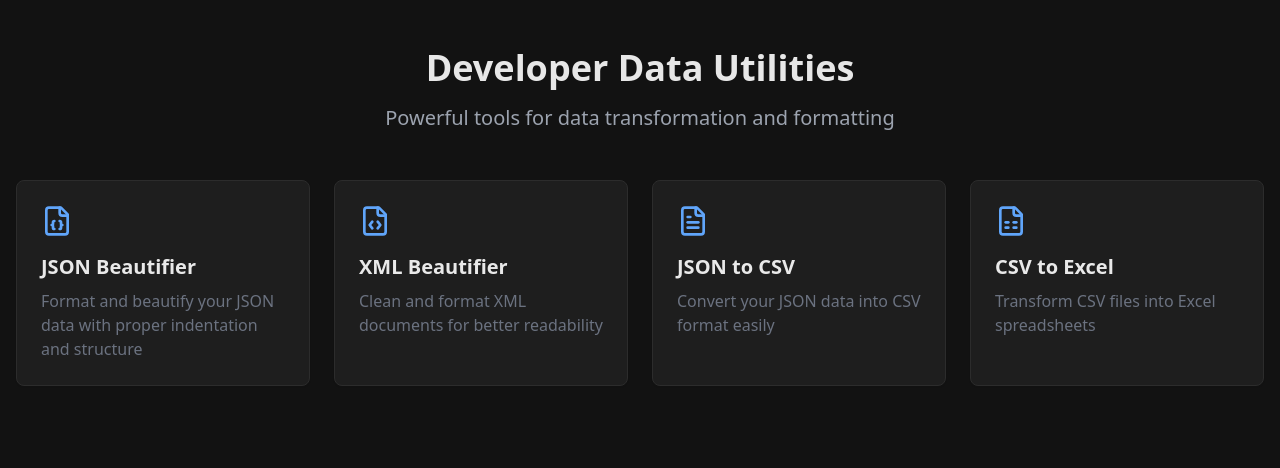
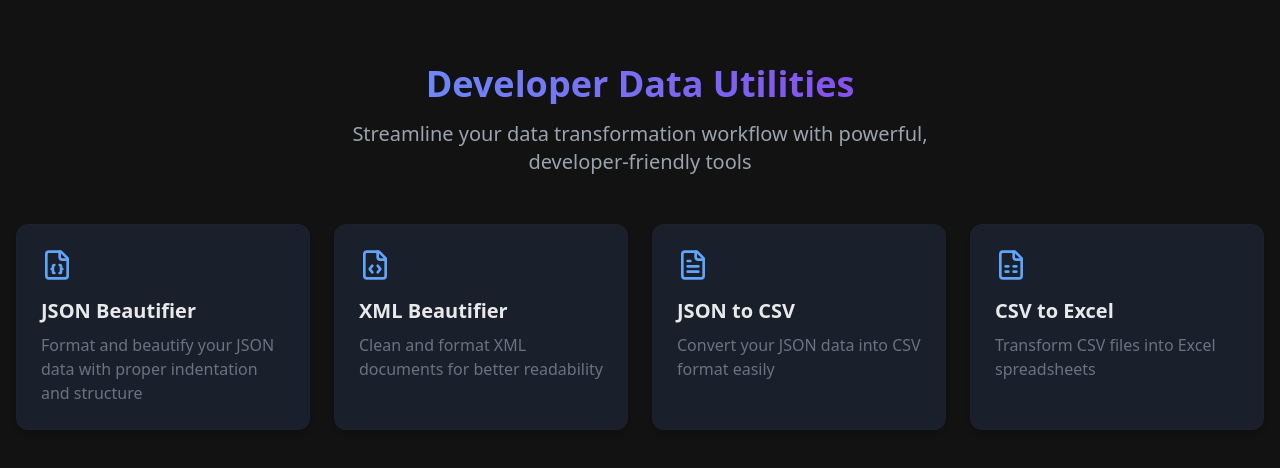
Before and after one commit to GauravChinavle/ohmygosh, a React (Vite) app: page / in a window 1280 px wide. Shown: the top 468 px of the page. Built offline with nearby package versions, Linux system fonts and the light colour scheme.

Commit message:
feat: Update app theme for developers
Updated the app's theme to be more developer-focused.

```diff
--- a/src/components/UtilityCard.tsx
+++ b/src/components/UtilityCard.tsx
@@ -13,20 +13,26 @@ interface UtilityCardProps {
 export function UtilityCard({ title, description, icon: Icon, className }: UtilityCardProps) {
   return (
     <Card className={cn(
-      "group relative overflow-hidden p-6 transition-all hover:shadow-2xl",
-      "cursor-pointer bg-[#1E1E1E] border-[#2C2C2C] hover:border-[#3A3A3A]",
-      "hover:scale-105 hover:bg-[#252525]",
+      "group relative overflow-hidden p-6 transition-all duration-300 ease-in-out",
+      "cursor-pointer bg-[#1A1F2C] border-[#2C2C2C] hover:border-[#4A4E5A]",
+      "hover:scale-[1.03] hover:bg-[#222831]", // Subtle scale and background change
+      "border border-opacity-20 hover:border-opacity-50", // Refined border effect
       "text-gray-300 hover:text-white",
-      "border",
+      "shadow-md hover:shadow-2xl", // Enhanced shadow for depth
+      "transition-all duration-300 ease-in-out", // Smooth transitions
+      "overflow-hidden rounded-xl", // Rounded corners
       className
     )}>
-      <div className="mb-4">
-        <Icon className="h-8 w-8 text-blue-400 group-hover:text-blue-300" />
+      <div className="mb-4 flex items-center justify-between">
+        <Icon className="h-8 w-8 text-blue-400 group-hover:text-blue-300 transition-colors duration-300" />
+        <div className="opacity-0 group-hover:opacity-100 transition-opacity duration-300 text-xs text-gray-500 group-hover:text-gray-300">
+          Click to use
+        </div>
       </div>
-      <h3 className="text-xl font-semibold mb-2 text-white/90 group-hover:text-white">
+      <h3 className="text-xl font-semibold mb-2 text-white/90 group-hover:text-white transition-colors duration-300">
         {title}
       </h3>
-      <p className="text-gray-500 group-hover:text-gray-300">
+      <p className="text-gray-500 group-hover:text-gray-300 transition-colors duration-300">
         {description}
       </p>
     </Card>
--- a/src/pages/Index.tsx
+++ b/src/pages/Index.tsx
@@ -27,14 +27,16 @@ const UTILITY_CARDS = [
 
 const Index = () => {
   return (
-    <div className="min-h-screen bg-[#121212] text-gray-100">
-      <div className="container mx-auto px-4 py-12">
-        <h1 className="text-4xl font-bold text-center mb-4 text-white/90">
-          Developer Data Utilities
-        </h1>
-        <p className="text-xl text-center text-gray-400 mb-12">
-          Powerful tools for data transformation and formatting
-        </p>
+    <div className="min-h-screen bg-[#121212] text-gray-100 py-16">
+      <div className="container mx-auto px-4">
+        <div className="max-w-4xl mx-auto text-center mb-12">
+          <h1 className="text-4xl font-bold mb-4 text-transparent bg-clip-text bg-gradient-to-r from-blue-400 to-purple-600">
+            Developer Data Utilities
+          </h1>
+          <p className="text-xl text-gray-400 max-w-2xl mx-auto">
+            Streamline your data transformation workflow with powerful, developer-friendly tools
+          </p>
+        </div>
 
         <div className="grid grid-cols-1 md:grid-cols-2 lg:grid-cols-4 gap-6">
           {UTILITY_CARDS.map((card, index) => (
```
